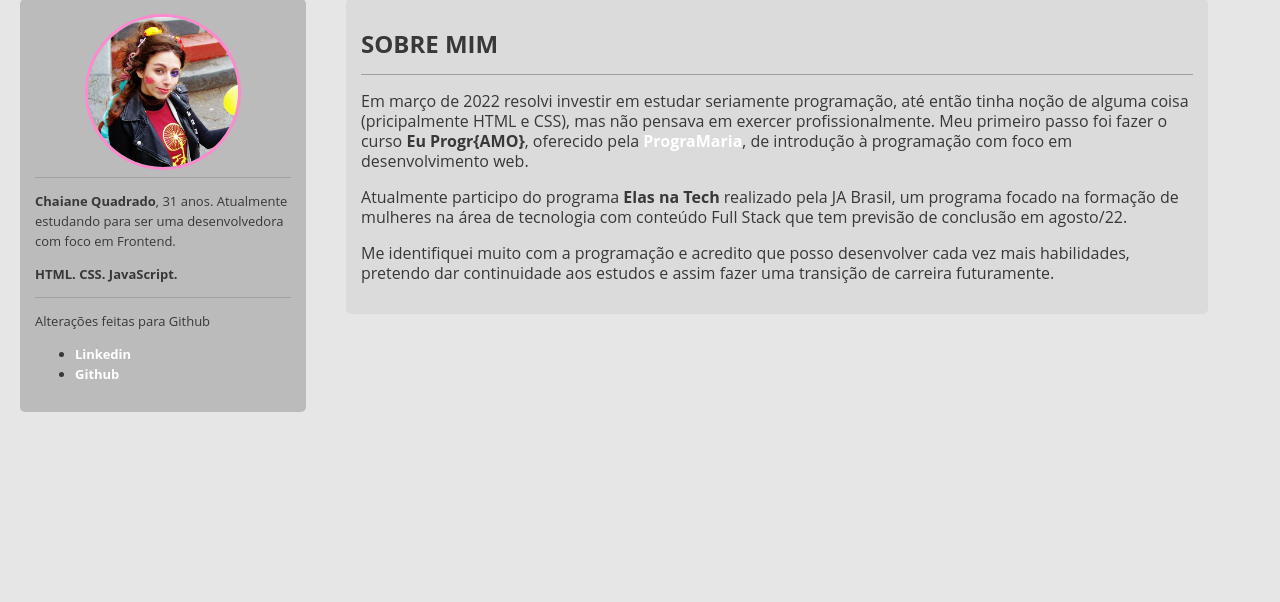
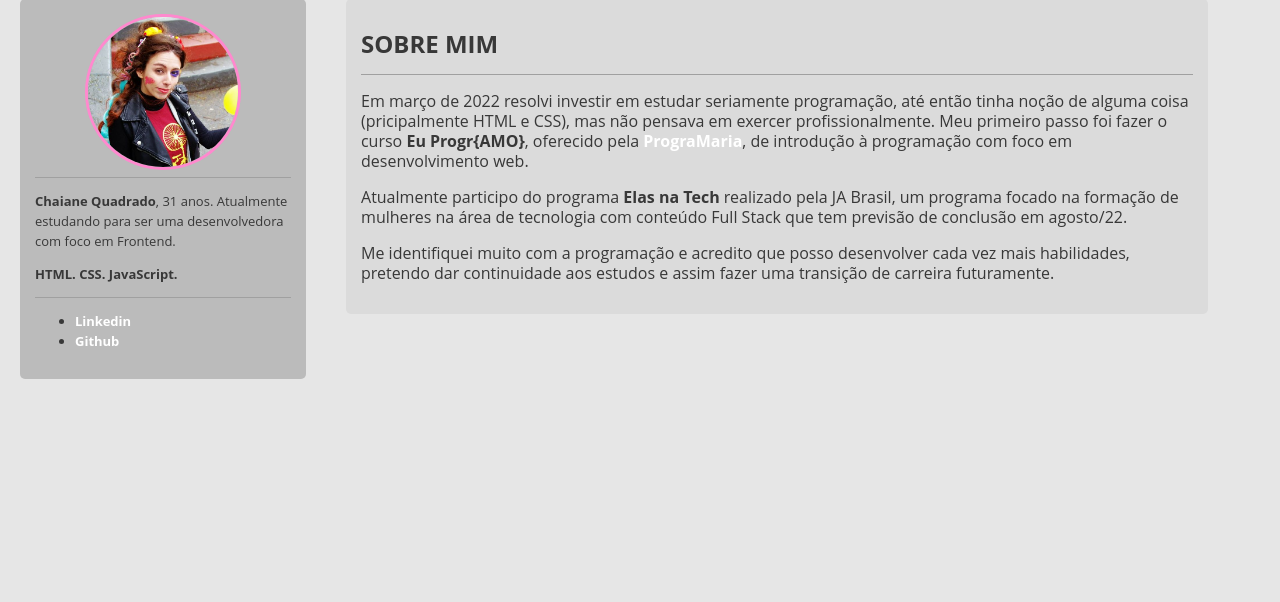
Before and after one commit to chaiaq/ElasNaTech_Portfolio, a Flask app: page / in a window 1280 px wide. Shown: the part 87-689 px from the top of the page. Run offline with Flask 2, Linux system fonts and the light colour scheme.

Commit message:
Revert "Alterações Teste Github"
This reverts commit 29c7321ddea6125517bbd75ee4411bcdcd08141e.

```diff
--- a/portfolioPython/templates/index.html
+++ b/portfolioPython/templates/index.html
@@ -24,7 +24,6 @@
     <p><b>Chaiane Quadrado</b>, 31 anos. Atualmente estudando para ser uma desenvolvedora com foco em Frontend.</p>
     <p><b>HTML. CSS. JavaScript.</b></p>
     <hr>
-    <p>Alterações feitas para Github</p>
     <ul>
         <li><a href="https://www.linkedin.com/in/chaianeaq/" target="_blank">Linkedin</a></li>
         <li><a href="https://github.com/nidril" target="_blank">Github</a></li>
```
